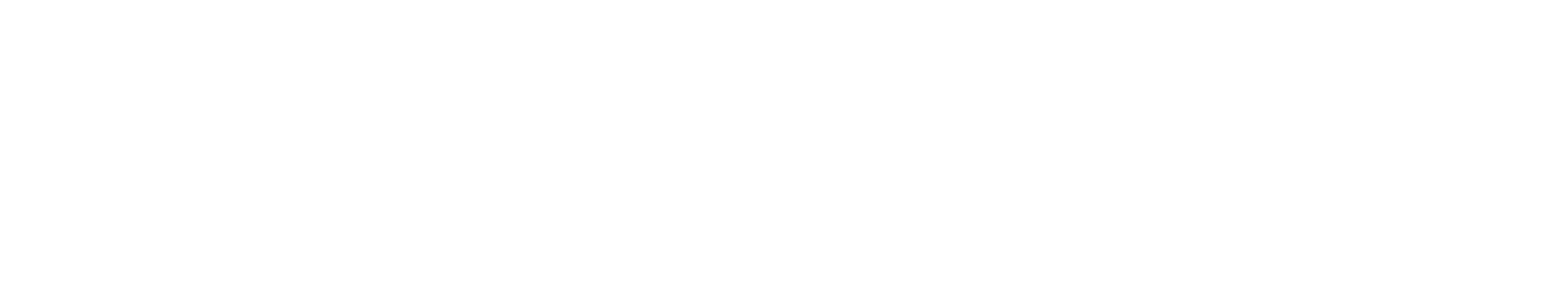
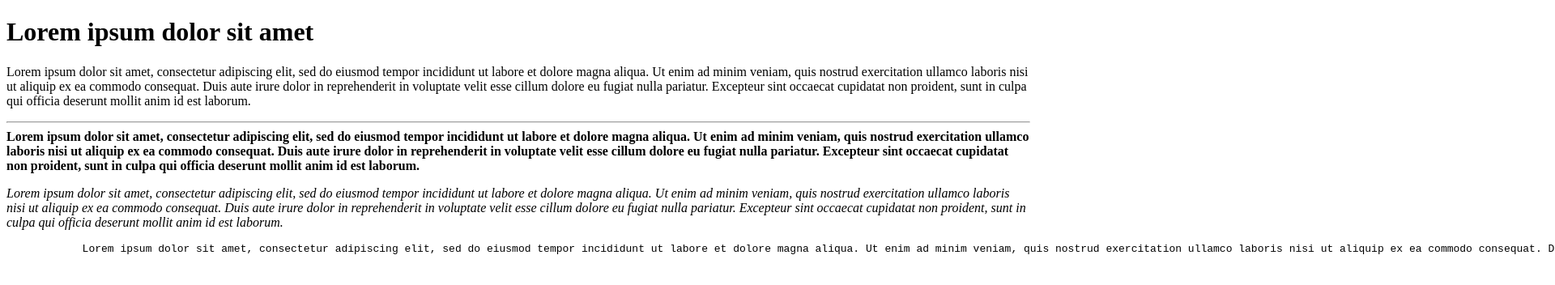
Before and after one commit to RuiCouto54/TAW-Exercises, a plain HTML site: page index.html in a window 1280 px wide. Shown: the top 352 px of the page at 81% size, 1920 px wide, since content can reach past the window. Drawn offline with Linux system fonts and the light colour scheme.

Commit message:
commit 2

```diff
--- a/index.html
+++ b/index.html
@@ -1,12 +1,45 @@
 <!DOCTYPE html>
 <html lang="en">
+
 <head>
     <meta charset="UTF-8">
     <meta name="viewport" content="width=device-width, initial-scale=1.0">
     <meta http-equiv="X-UA-Compatible" content="ie=edge">
     <title>TAW Ex1</title>
 </head>
+
 <body>
+    <h1>Lorem ipsum dolor sit amet</h1>
+    <p>
+        Lorem ipsum dolor sit amet, consectetur adipiscing elit, sed do eiusmod tempor incididunt ut labore et dolore
+        magna aliqua. Ut enim ad minim veniam, quis nostrud exercitation ullamco laboris nisi ut aliquip ex ea commodo
+        consequat. Duis aute irure dolor in reprehenderit in voluptate velit esse cillum dolore eu fugiat nulla
+        pariatur. Excepteur sint occaecat cupidatat non proident, sunt in culpa qui officia deserunt mollit anim id est
+        laborum.
+    </p>
+    <hr>
+    <b>
+        Lorem ipsum dolor sit amet, consectetur adipiscing elit, sed do eiusmod tempor incididunt ut labore et dolore
+        magna aliqua. Ut enim ad minim veniam, quis nostrud exercitation ullamco laboris nisi ut aliquip ex ea commodo
+        consequat. Duis aute irure dolor in reprehenderit in voluptate velit esse cillum dolore eu fugiat nulla
+        pariatur. Excepteur sint occaecat cupidatat non proident, sunt in culpa qui officia deserunt mollit anim id est
+        laborum.
+    </b>
+    <p>
+        <i>
+            Lorem ipsum dolor sit amet, consectetur adipiscing elit, sed do eiusmod tempor incididunt ut labore et
+            dolore
+            magna aliqua. Ut enim ad minim veniam, quis nostrud exercitation ullamco laboris nisi ut aliquip ex ea
+            commodo
+            consequat. Duis aute irure dolor in reprehenderit in voluptate velit esse cillum dolore eu fugiat nulla
+            pariatur. Excepteur sint occaecat cupidatat non proident, sunt in culpa qui officia deserunt mollit anim id
+            est
+            laborum.
+        </i>
+    </p>
+    <pre>
+            Lorem ipsum dolor sit amet, consectetur adipiscing elit, sed do eiusmod tempor incididunt ut labore et dolore magna aliqua. Ut enim ad minim veniam, quis nostrud exercitation ullamco laboris nisi ut aliquip ex ea commodo consequat. Duis aute irure dolor in reprehenderit in voluptate velit esse cillum dolore eu fugiat nulla pariatur. Excepteur sint occaecat cupidatat non proident, sunt in culpa qui officia deserunt mollit anim id est laborum.
+    </pre>
+</body>
 
-</body>
 </html>
```
